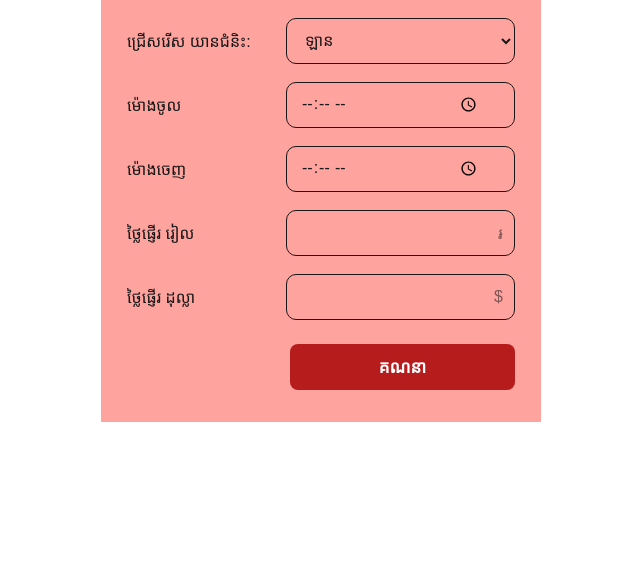
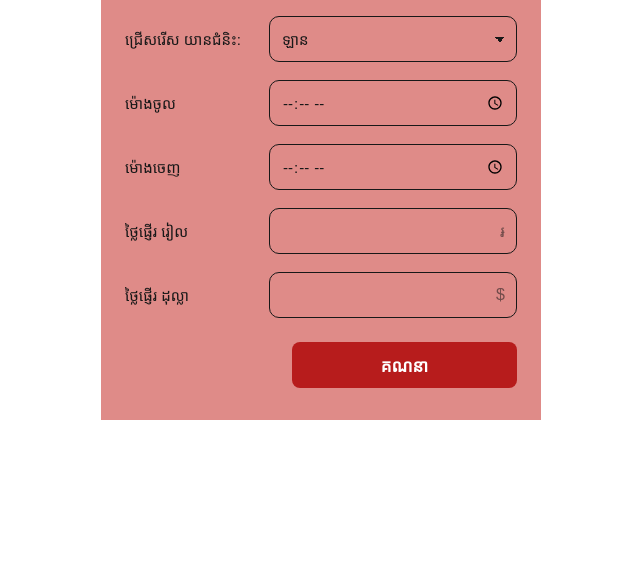
Before and after one commit to ChheangLyChhinhLong/final_caculator_lab5, a plain HTML site: page index.html in a window 1280 px wide. Shown: the part 231-800 px from the top of the page, without its empty margins (319-959 px from the left). Drawn offline with Linux system fonts and the light colour scheme.

Commit message:
Update index.html

```diff
--- a/index.html
+++ b/index.html
@@ -13,8 +13,14 @@
             font-family: "Khmer OS Siemreap", "Battambang", Arial, sans-serif;
         }
 
+        html,
         body {
+            width: 100%;
+            overflow-x: hidden;
             background-color: #ffffff;
+        }
+
+        body {
             min-height: 100vh;
             display: flex;
             align-items: center;
@@ -25,16 +31,17 @@
         .parking-box {
             width: 100%;
             max-width: 440px;
-            background-color: #ffa39f;
-            padding: 36px 26px 32px;
+            background-color: #df8b88;
+            padding: 36px 24px 32px;
             color: #181818;
+            overflow: hidden;
         }
 
         .parking-box h2 {
             text-align: center;
-            font-size: 24px;
+            font-size: 23px;
             font-weight: 600;
-            margin-bottom: 32px;
+            margin-bottom: 30px;
             color: #181818;
         }
 
@@ -42,32 +49,56 @@
             display: flex;
             align-items: center;
             justify-content: space-between;
-            gap: 14px;
+            gap: 12px;
             margin-bottom: 18px;
+            width: 100%;
         }
 
         .row-item label {
-            flex: 0 0 145px;
-            font-size: 16px;
+            flex: 0 0 132px;
+            max-width: 132px;
+            font-size: 15px;
+            line-height: 1.4;
             color: #181818;
+            word-break: break-word;
         }
 
         .field-wrap {
             position: relative;
-            flex: 1;
+            flex: 1 1 0;
+            min-width: 0;
+            max-width: 100%;
         }
 
         .field-wrap select,
         .field-wrap input {
+            display: block;
             width: 100%;
+            min-width: 0;
+            max-width: 100%;
             height: 46px;
             background-color: transparent;
             border: 1.5px solid #181818;
             border-radius: 10px;
-            padding: 0 34px 0 14px;
-            font-size: 16px;
+            padding: 0 34px 0 12px;
+            font-size: 15px;
             color: #181818;
             outline: none;
+            -webkit-appearance: none;
+            appearance: none;
+        }
+
+        .field-wrap select {
+            background-image: linear-gradient(45deg, transparent 50%, #181818 50%),
+                              linear-gradient(135deg, #181818 50%, transparent 50%);
+            background-position: calc(100% - 16px) 50%, calc(100% - 11px) 50%;
+            background-size: 5px 5px, 5px 5px;
+            background-repeat: no-repeat;
+            padding-right: 30px;
+        }
+
+        .field-wrap input[type="time"] {
+            padding-right: 10px;
         }
 
         .field-wrap input[readonly] {
@@ -76,7 +107,7 @@
 
         .field-wrap select:focus,
         .field-wrap input:focus {
-            background-color: rgba(255, 255, 255, 0.14);
+            background-color: rgba(255, 255, 255, 0.16);
         }
 
         .suffix {
@@ -96,7 +127,8 @@
         }
 
         .btn-calc {
-            width: 225px;
+            width: 100%;
+            max-width: 225px;
             height: 46px;
             background-color: #b71c1c;
             color: #ffffff;
@@ -113,6 +145,26 @@
 
         .btn-calc:active {
             background-color: #7a1010;
+        }
+
+        @media (max-width: 380px) {
+            .parking-box {
+                padding: 28px 16px 24px;
+            }
+
+            .row-item {
+                gap: 8px;
+            }
+
+            .row-item label {
+                flex: 0 0 112px;
+                max-width: 112px;
+                font-size: 14px;
+            }
+
+            .btn-calc {
+                max-width: 100%;
+            }
         }
     </style>
 </head>
```
